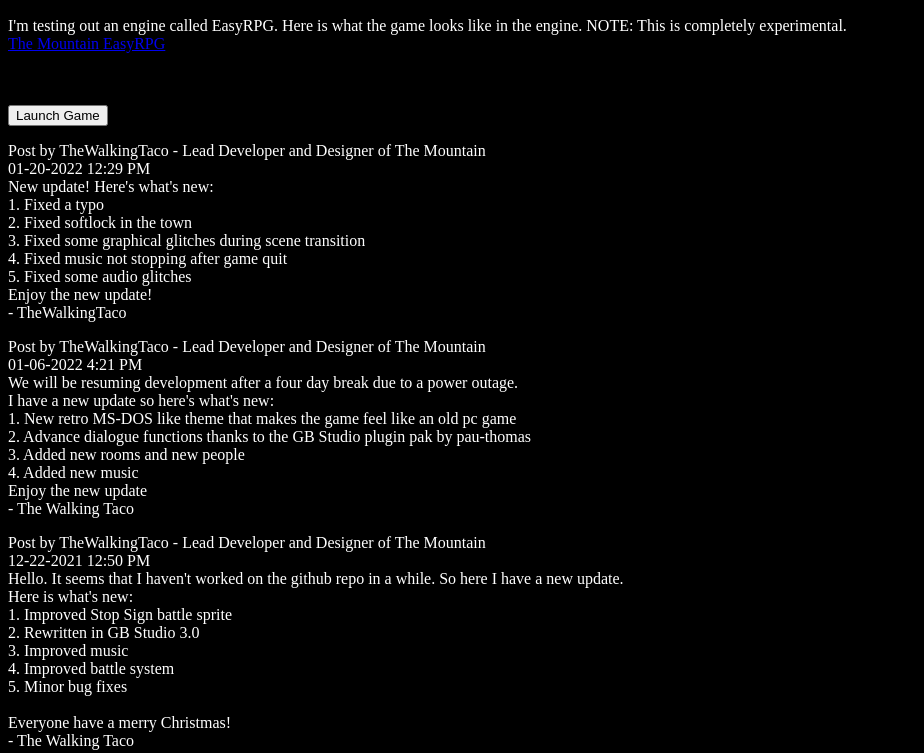
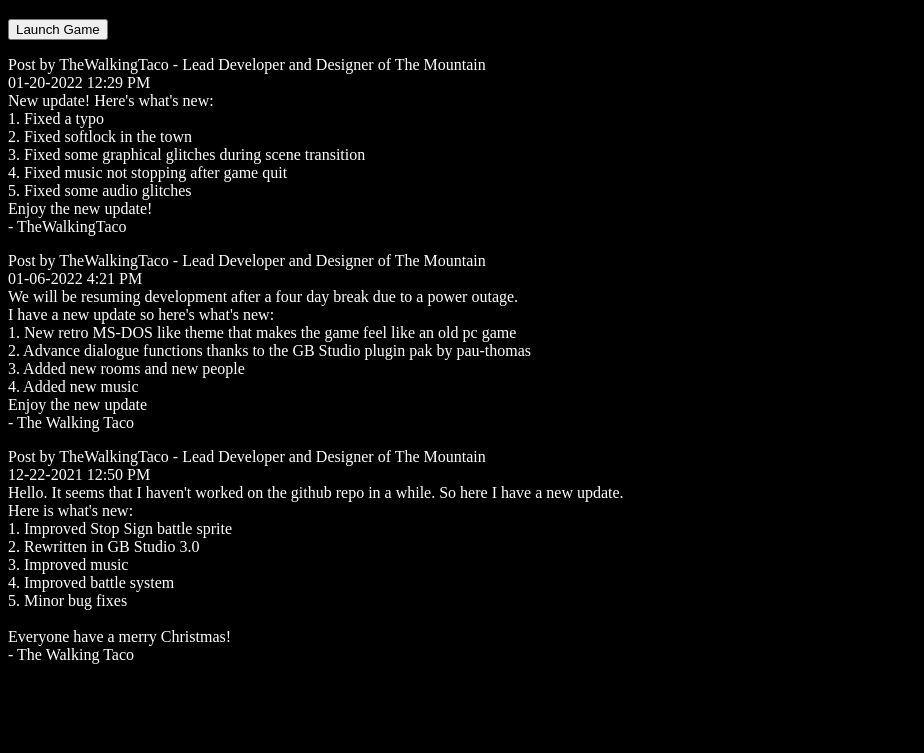
Before and after one commit to TheWa1kingTac0/dev, a plain HTML site: page index.html in a window 1280 px wide. Shown: the part 357-1110 px from the top of the page, without its empty margins (0-924 px from the left). After the commit the page ends 1037 px from the top, so only its background shows below. Drawn offline with Linux system fonts and the light colour scheme.

Commit message:
Remove EasyRPG Link

```diff
--- a/index.html
+++ b/index.html
@@ -14,7 +14,6 @@
   <p style="color:white;">Welcome the The Mountain Dev Branch</p>
   <p style="color:white;">Check out the game on itch.io!</p>
   <iframe frameborder="0" src="https://itch.io/embed/1095972?bg_color=9C94FF&amp;fg_color=FFFFFF&amp;link_color=422919&amp;border_color=9088da" width="552" height="167"><a href="https://thewalkingtaco.itch.io/the-mountain">The Mountain by thewalkingtaco</a></iframe>
-  <p style="color:white;">I'm testing out an engine called EasyRPG. Here is what the game looks like in the engine. NOTE: This is completely experimental.<br><a href="https://thewa1kingtac0.github.io/themountainrpg/">The Mountain EasyRPG</a><p>
   <br><br>
   <button onclick="launchGame()">Launch Game</button>
   <p style="color:white;">Post by TheWalkingTaco - Lead Developer and Designer of The Mountain<br>01-20-2022 12:29 PM<br>New update! Here's what's new:<br>1. Fixed a typo<br>2. Fixed softlock in the town<br>3. Fixed some graphical glitches during scene transition<br>4. Fixed music not stopping after game quit<br>5. Fixed some audio glitches<br>Enjoy the new update!<br>- TheWalkingTaco</p>
```
